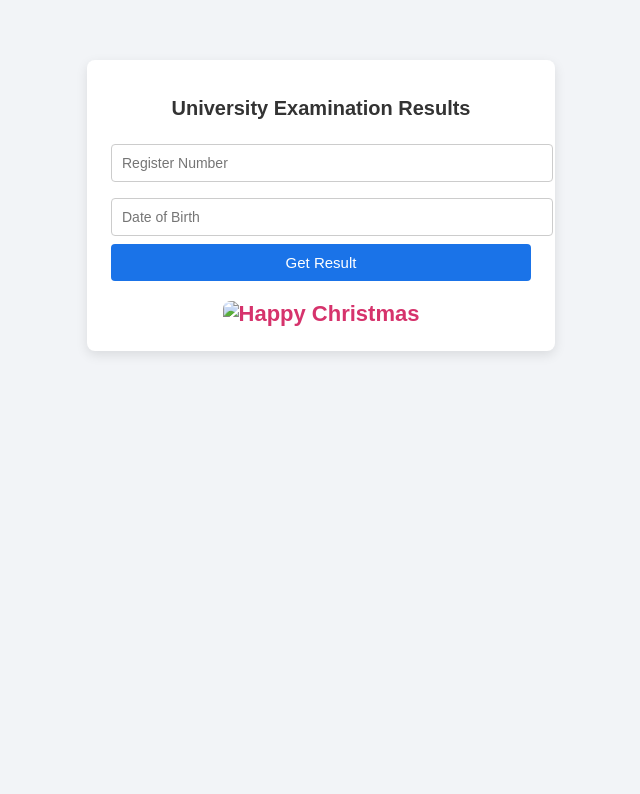
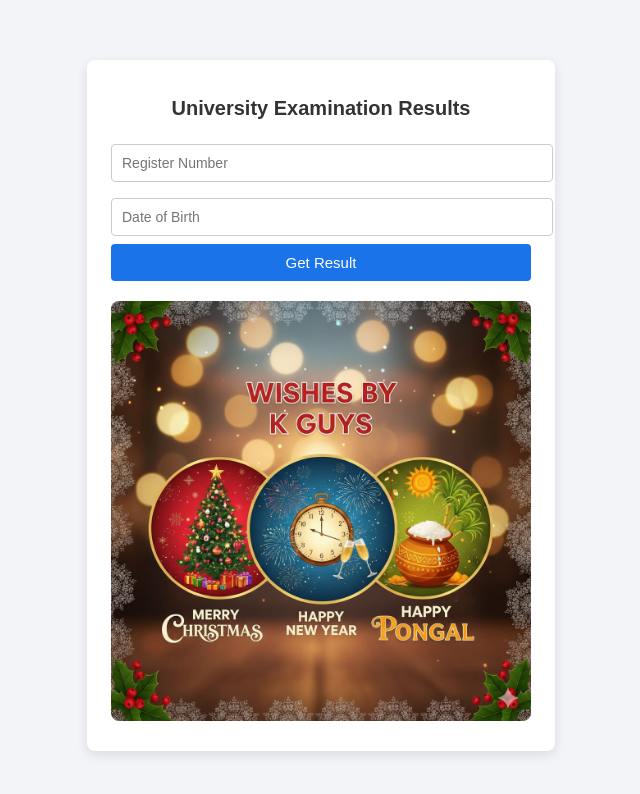
Before and after one commit to Jothisivaram/exam-result, a plain HTML site: page index.html in a window 1280 px wide. Both pictures are taken after a click on the button "Get Result". Shown: the whole page, without its empty margins (319-959 px from the left). Drawn offline with Linux system fonts and the light colour scheme.

Commit message:
Update index.html

```diff
--- a/index.html
+++ b/index.html
@@ -58,7 +58,7 @@
     <input type="text" placeholder="Register Number" />
     <input type="text" placeholder="Date of Birth" />
     <button onclick="showResult()">Get Result</button><div class="result" id="prankResult">
-  <img src="christmas.png" alt="Happy Christmas" style="width:100%; border-radius:8px;">
+  <img src="christmas.png.jpeg" alt="Happy Christmas" style="width:100%; border-radius:8px;">
 </div>
 
   </div>  <script>
```
